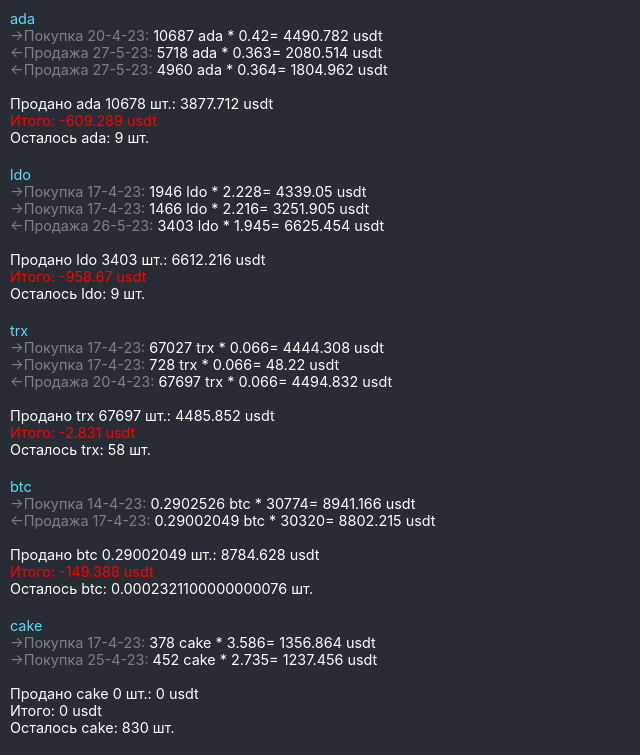
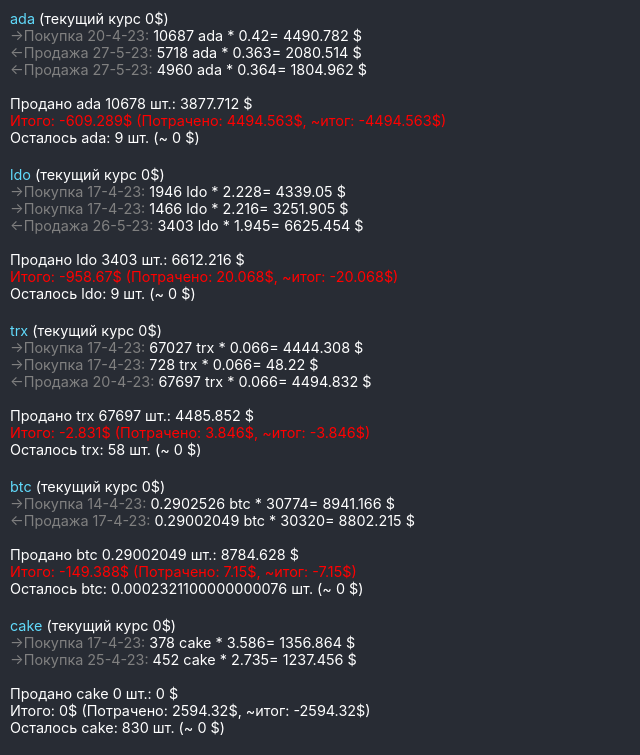
Before and after one commit to iadaria/currency-dima, a React (Create React App) app: page / in a window 1280 px wide. Shown: the top 755 px of the page, without its empty margins (0-640 px from the left). Built offline with nearby package versions, Linux system fonts and the light colour scheme.

Commit message:
init get symbols

```diff
--- a/src/App.tsx
+++ b/src/App.tsx
@@ -3,6 +3,7 @@
   calcBuyingCost,
   calcOutcome,
   calcSellingCost,
+  calcSpent,
   countOfCoin,
   round,
   roundN,
@@ -10,7 +11,9 @@
 } from './utils/digits';
 import {formattedDate} from './utils/date';
 import './App.css';
-import { COIN, Deal, STATE, Translate } from './types/cypto';
+import { COIN, Deal, Rates, STATE, Translate } from './types/cypto';
+import { useEffect, useState } from 'react';
+import { updateRates } from './utils/requests';
 
 export const DealItem = ({deal}: {deal: Deal}) => {
   const boughtDate = formattedDate(deal.date);
@@ -27,20 +30,27 @@
         {state} {boughtDate}:{' '}
       </span>
       <span>
-        {deal.count} {deal.coin} * {roundN(deal.perUnit, 3)}= {boughtCost} usdt
+        {deal.count} {deal.coin} * {roundN(deal.perUnit, 3)}= {boughtCost} $
       </span>
     </div>
   );
 };
 
-const DealsByCoin = () => {
+interface DealsByCoinProps {
+  prices: { [key: string]: number; };
+}
+
+const DealsByCoin = ({ prices }: DealsByCoinProps) => {
   const coins = Object.values(COIN);
 
-  const result = coins.map((coin) => {
+
+  const result = coins.map((coin, index) => {
+    console.log({ [coin]: prices[coin] });
+    const rate = prices[coin];
     const deals = DEALS.filter((deal) => deal.coin === coin);
     const dealsElement = deals
       .sort(sortByDate)
-      .map((deal) => <DealItem deal={deal} />);
+      .map((deal, index) => <DealItem key={`item-${index}`} deal={deal} />);
 
     // solds
     const solds = deals.filter((deal) => deal.state === STATE.SOLD);
@@ -48,26 +58,31 @@
       (sum, deal) => sum + calcSellingCost(deal.count, deal.perUnit, deal.isBNBComission)
       ,0);
     const countSolds = solds.reduce((sum, deal) => sum + deal.count,0);
+    // outcome
     const outcome = round(calcOutcome(coin));
+    const outcomeIn$ = round(countOfCoin(coin) * rate);
     const sign = outcome > 0 ? '+' : outcome < 0 ? ''  : '';
     const color = outcome > 0 ? 'green' : outcome < 0 ? 'red'  : '';
+    const spent$ = round(calcSpent(coin));
+    const planOutcome$ = round(outcomeIn$ - spent$);
 
     // show
     return (
-      <div className="item">
+      <div key={`item-${index}`} className="item">
         <span className='coin'>{coin}</span>
+        <span> (текущий курс {round(rate * 1)}$)</span>
         {dealsElement}
         <br />
         <span>
-          Продано {coin} {countSolds} шт.: {totalSolds} usdt
+          Продано {coin} {countSolds} шт.: {totalSolds} $
         </span>
         <br />
         <span style={{color}}>
-          Итого: {sign}{outcome} usdt
+          Итого: {sign}{outcome}$ (Потрачено: {spent$}$, ~итог: {planOutcome$}$)
         </span>
         <br />
         <span>
-          Осталось {coin}: {countOfCoin(coin)} шт.
+          Осталось {coin}: {countOfCoin(coin)} шт. (~ {outcomeIn$} $)
         </span>
       </div>
     );
@@ -77,9 +92,15 @@
 };
 
 function App() {
+  const [prices, setPrices] = useState(Rates);
+
+  useEffect(() => {
+   //updateRates().then(rates => setPrices(rates));
+  }, []);
+
   return (
     <div className="App">
-      <DealsByCoin />
+      <DealsByCoin prices={prices} />
     </div>
   );
 }
--- a/src/types/cypto.ts
+++ b/src/types/cypto.ts
@@ -18,6 +18,16 @@
   SOLD,
   BOUGHT,
 }
+
+export const Rates: { [key: string]: number} = {
+  [COIN.BTC]: 0,
+  [COIN.CAKE]:0,
+  [COIN.CFX]: 0,
+  [COIN.FLOKI]: 0,
+  [COIN.ADA]: 0,
+  [COIN.LDO]: 0,
+  [COIN.TRX]: 0,
+};
 
 export type Item = {
   coin: COIN,
--- a/src/utils/digits.ts
+++ b/src/utils/digits.ts
@@ -77,19 +77,23 @@
   const uniq = (buy: Deal) =>
     !newPurchases.some((p) => p.count === buy.count && p.date === buy.date);
 
-  soldsByCoin(coin)
-    .filter((s) => !s.fixed)
+  const solds = soldsByCoin(coin);
+  const boughts = boughtsByCoin(coin);
+
+  if (!solds.length) {
+    return [boughts, []];
+  }
+
+  solds
+    .filter((sold) => !sold.fixed)
     .forEach((sold, index) => {
       let sale: Deal | null = sold;
-      boughtsByCoin(coin)
-        .filter((b) => !b.fixed)
+      boughts.filter((buy) => !buy.fixed)
         .filter(uniq) // фильтруем то, что уже отработали с предыдущим sale
         .forEach((buy) => {
           if (!sale) {
             // Если отработали уже все Продажи, то просто копируем Покупки
-            if (index >= soldsByCoin(coin).length - 1) {
-              newPurchases.push(buy);
-            }
+            newPurchases.push(buy);
           } else {
             if (sale.count > buy.count) {
               // разбиваем один элемент Продажи на две Продажи
@@ -115,17 +119,17 @@
           }
         });
     });
-  newSales.push(...soldsByCoin(coin).filter(s => s.fixed));
-  newPurchases.push(...boughtsByCoin(coin).filter(s => s.fixed));
+  //newSales.push(...solds.filter(s => s.fixed));
+  //newPurchases.push(...boughts.filter(s => s.fixed));
   return [newPurchases, newSales];
 };
 
 export const calcOutcome = (coin: COIN) => {
   const [boughts, solds] = newBoughtsByCoin(coin);
-  if (coin === COIN.CFX) {
-    console.log(boughts);
-    console.log(solds);
-  }
+  // if (coin === COIN.CFX) {
+  //   console.log(boughts);
+  //   console.log(solds);
+  // }
   return solds.reduce((sum, sold) => {
     // находим соответствующую покупку
     const buy = boughts.find(
@@ -141,3 +145,21 @@
     );
   }, 0);
 };
+
+export const calcSpent = (coin: COIN) => {
+  const [boughts, solds] = newBoughtsByCoin(coin);
+  if (coin === COIN.CFX) {
+    console.log('$calPlanOutcome: ' + coin, { boughts, solds });
+  }
+  return boughts.reduce((sum, buy) => {
+    // находим соответствующую покупку
+    const sold = solds.find(
+      (sale) => buy.count === sale.count && buy.date <= sale.date
+    );
+    if (sold) {
+      return sum;
+    }
+
+    return sum + calcBuyingCost(buy.count, buy.perUnit, buy.isBNBComission);
+  }, 0);
+};
--- /dev/null
+++ b/src/utils/requests.ts
@@ -0,0 +1,27 @@
+import { COIN, Rates } from "../types/cypto";
+
+//https://api.binance.com/api/v3/ticker/price?symbols=[%22BTCUSDT%22,%22ETHUSDT%22]
+export const getPrice = async (coin: COIN) => {
+  console.log('REQUEST');
+  const symbol = `${coin}usdt`.toUpperCase();
+  const url = `https://api.binance.com/api/v3/ticker/price?symbol=${symbol}`;
+  try {
+    const result = await fetch(url);
+    const data = await result.json();
+    return data?.price;
+  } catch (error) {
+    console.log('request error', { error });
+  }
+}
+
+export const updateRates = async () => {
+  let rates = {...Rates};
+  const cryptos = Object.keys(Rates);
+  for (let i = 0; i < cryptos.length; i++) {
+    const coin = cryptos[i] as COIN;
+    const price = await getPrice(coin);
+    rates = {...rates, [coin]: price } ;
+    setTimeout(() => {/** Задержка на 5 секунд */}, 5000);
+  }
+  return rates;
+};
```
